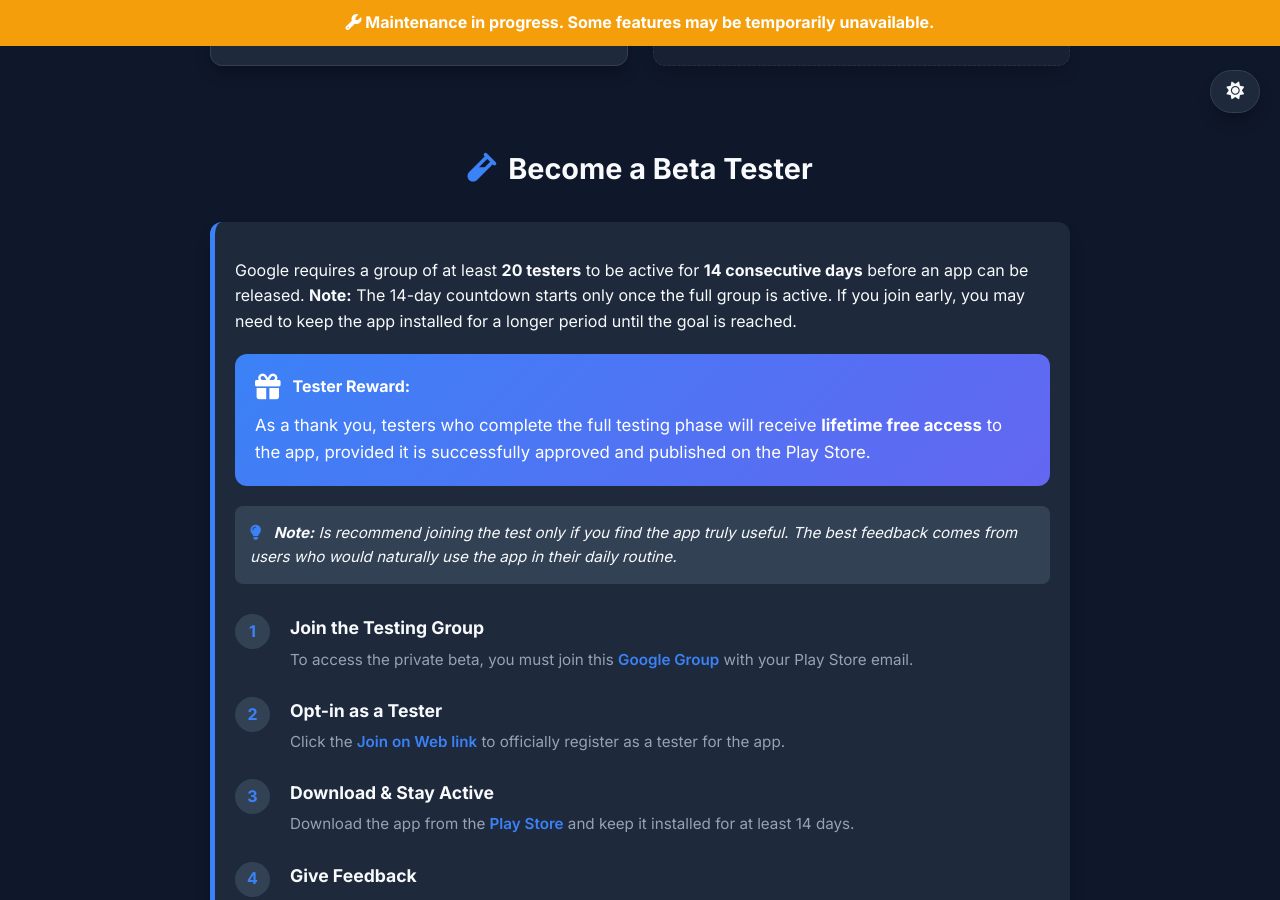
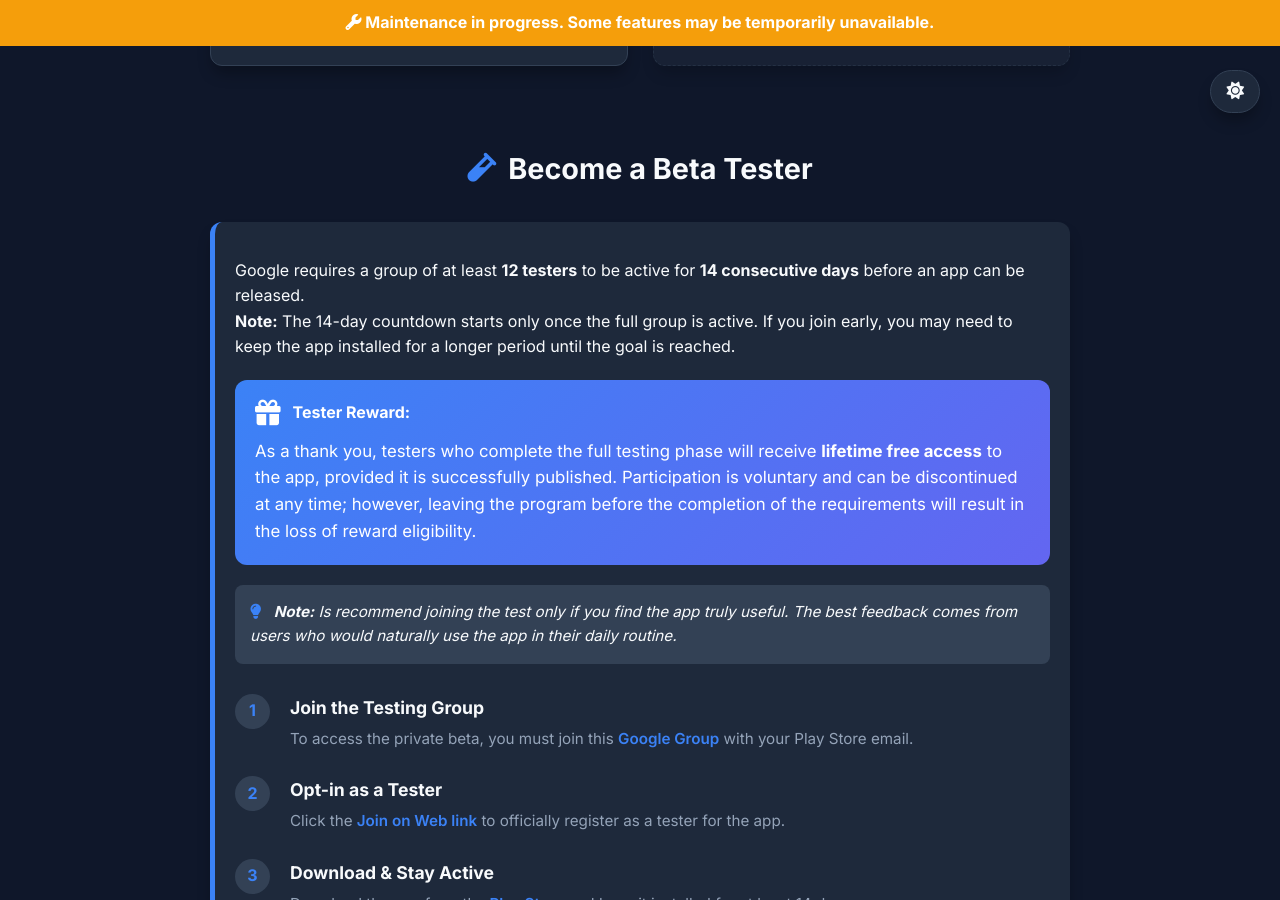
Before and after one commit to digitalcreat0r/sitoweb, a Jekyll site: the page built from index.html, in a window 1280 px wide and 900 px high, scrolled down 947 px. Built offline with Jekyll 4.4.1, drawn with Linux system fonts in a browser that asks for light colours.

Commit message:
sistemazioni

```diff
--- a/index.html
+++ b/index.html
@@ -52,14 +52,14 @@ title: Niche Mobile Apps & Beta Testing
 <section id="testing">
     <h2><i class="fa-solid fa-vial"></i> Become a Beta&nbsp;Tester</h2>
     <div class="tester-box">
-        <p>Google requires a group of at least <strong>20&nbsp;testers</strong> to be active for <strong>14&nbsp;consecutive&nbsp;days</strong> before an app can be released. <strong>Note:</strong> The 14-day countdown starts only once the full group is active. If you join early, you may need to keep the app installed for a longer period until the goal is reached.</p>
+        <p>Google requires a group of at least <strong>12&nbsp;testers</strong> to be active for <strong>14&nbsp;consecutive&nbsp;days</strong> before an app can be released.<br><strong>Note:</strong> The 14-day countdown starts only once the full group is active. If you join early, you may need to keep the app installed for a longer period until the goal is reached.</p>
 
         <div class="reward-badge">
             <div class="reward-header">
                 <i class="fa-solid fa-gift"></i>
                 <strong>Tester Reward:</strong>
             </div>
-            <p>As a thank you, testers who complete the full testing phase will receive <strong>lifetime&nbsp;free&nbsp;access</strong> to the app, provided it is successfully approved and published on the Play&nbsp;Store.</p>
+            <p>As a thank you, testers who complete the full testing phase will receive <strong>lifetime&nbsp;free&nbsp;access</strong> to the app, provided it is successfully published. Participation is voluntary and can be discontinued at any time; however, leaving the program before the completion of the requirements will result in the loss of reward eligibility.</p>
         </div>
 
         <p class="tester-note">
```
Also changed, not shown: terms-of-use.md (+1 -0 lines).
